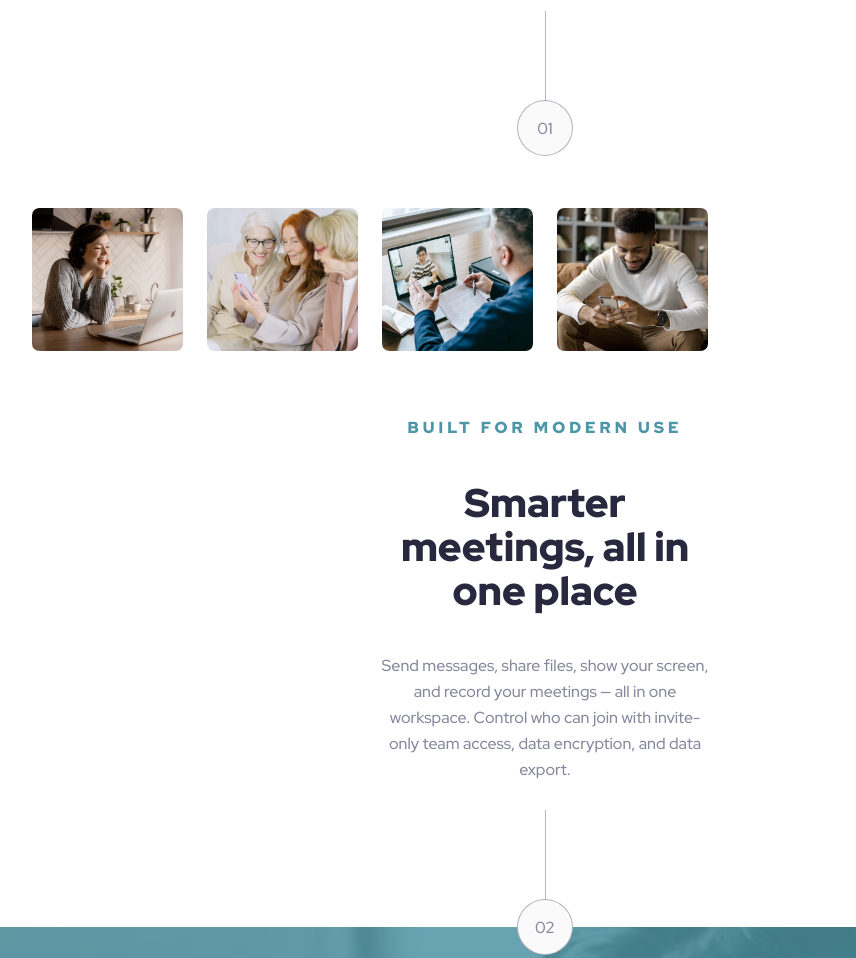
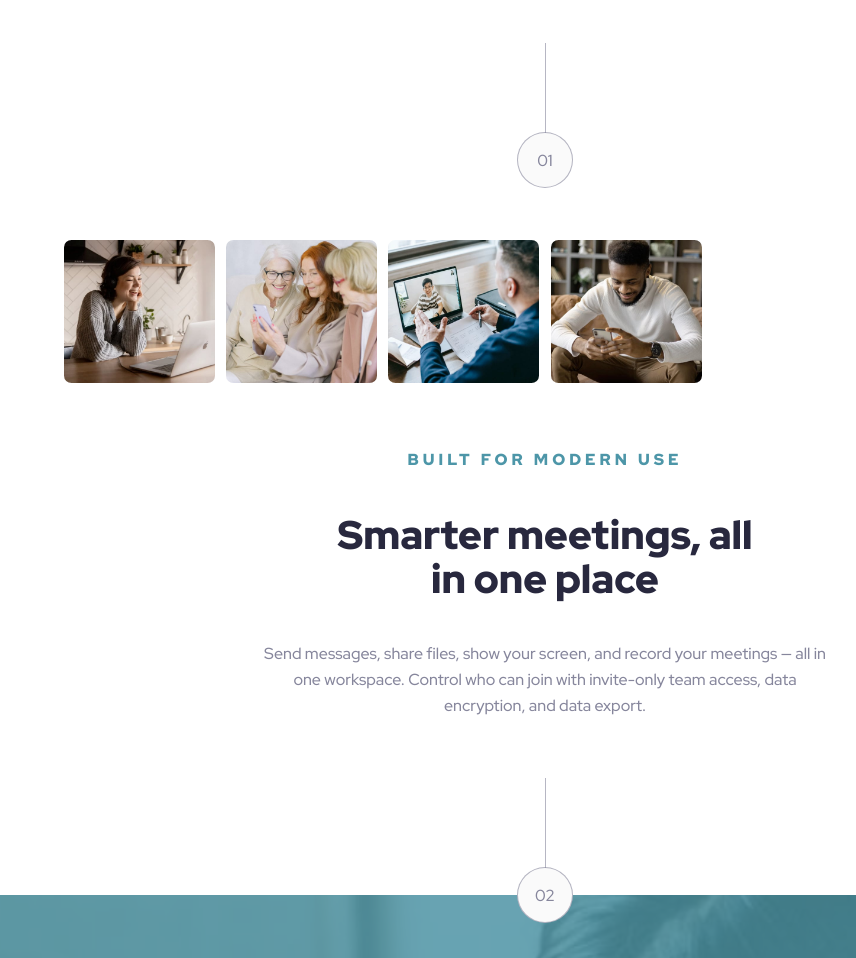
Before and after one commit to bluepersia/meet-landing-page, a plain HTML site: page index.html in a window 1280 px wide. Shown: the part 780-1738 px from the top of the page, without its empty margins (95-951 px from the left). Drawn offline with Linux system fonts and the light colour scheme.

Commit message:
Tablet Step-1

```diff
--- a/css/style.css
+++ b/css/style.css
@@ -174,6 +174,11 @@ body {
 }
 
 
+@media (min-width: 768px)
+{
+    .step-container {margin-top: 11em; }
+}
+
 
 .container {
     width: 87.2%;
@@ -209,6 +214,24 @@ body {
     margin: 1em 0;
 }
 
+
+@media (min-width: 768px)
+{
+    .step-1__images {
+        gap: 0.7em;
+    }
+
+
+    .step-1__text {
+        max-width: 573px;
+    }
+
+    .step-1__title {
+        max-width: 445px;
+        margin-left: auto;
+        margin-right: auto;
+    }
+}
 
 
 .step-2 {
```
